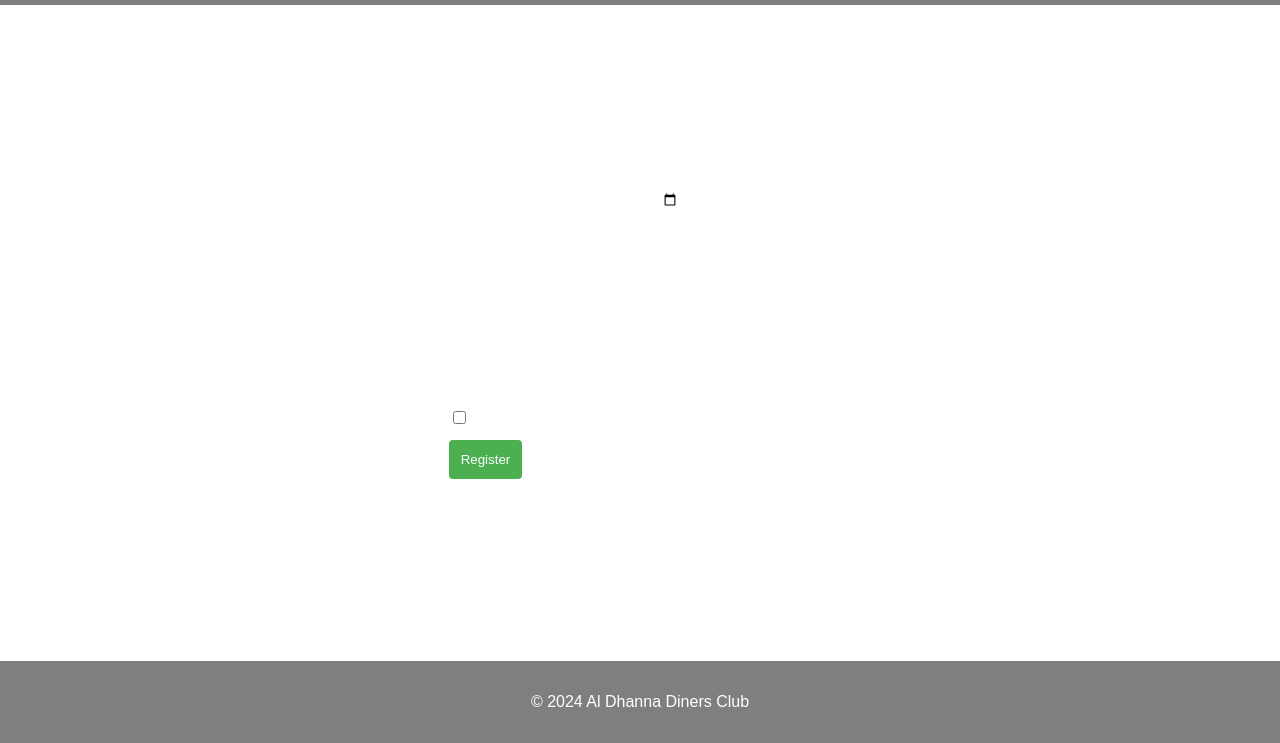
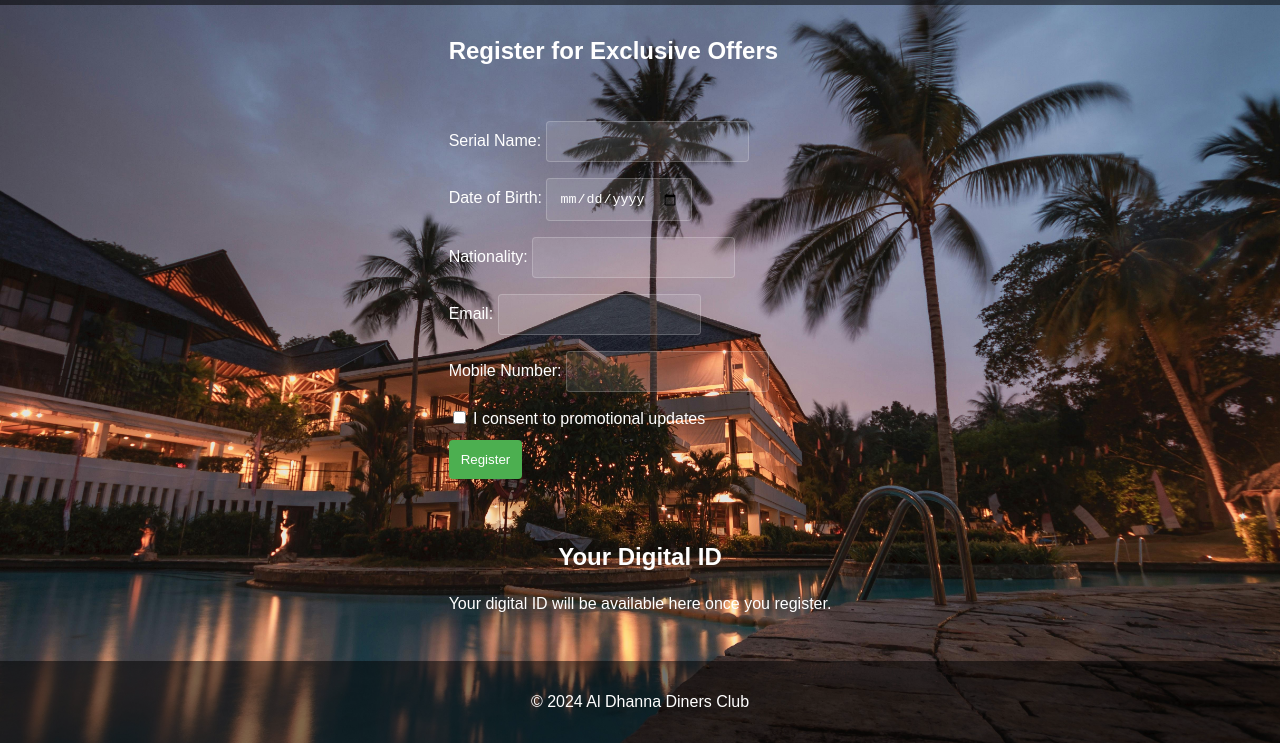
Before and after one commit to amish-11/Danat-hotel, a plain HTML site: page index.html in a window 1280 px wide. Shown: the part 72-815 px from the top of the page. Drawn offline with Linux system fonts and the light colour scheme; a script that the page names is missing.

Commit message:
Update style.css

```diff
--- a/style.css
+++ b/style.css
@@ -3,7 +3,7 @@ body {
     margin: 0;
     padding: 0;
     color: #fff;
-    background-image: url("H1.jpg");
+    background-image: url("Images/H1.jpg");
     background-size: cover;
     background-attachment: fixed;
     background-position: center;
```
